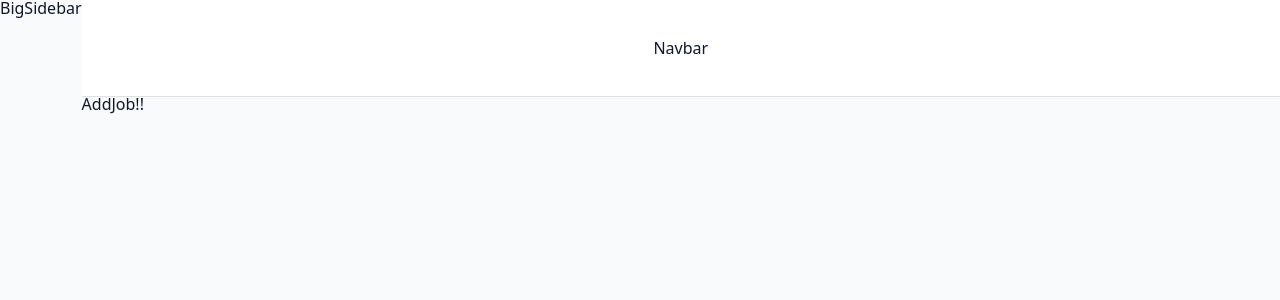
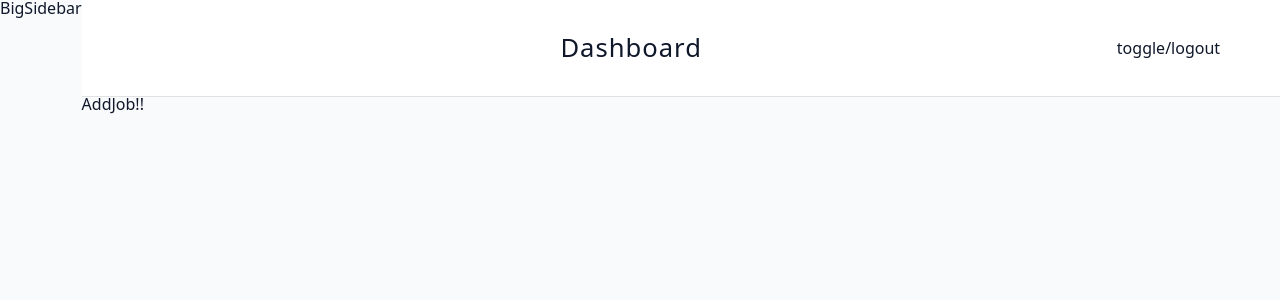
Before and after one commit to BircanAli/X-Joby, a React (Vite) app in the folder client/: page /dashboard in a window 1280 px wide. Shown: the top 300 px of the page. Built offline with nearby package versions, Linux system fonts and the light colour scheme.

Commit message:
added navbar added toggle button

```diff
--- a/client/src/components/Navbar.jsx
+++ b/client/src/components/Navbar.jsx
@@ -1,7 +1,24 @@
 import Wrapper from "../assets/wrappers/Navbar";
+import { FaAlignLeft } from "react-icons/fa";
+import Logo from "./Logo";
 import { useDashboardContext } from "../pages/DashboardLayout";
+import SmallSidebar from "./SmallSidebar";
 
 const Navbar = () => {
-  return <Wrapper>Navbar</Wrapper>;
+  const { toggleSidebar, showSidebar } = useDashboardContext();
+  return (
+    <Wrapper>
+      <div className="nav-center">
+        <button onClick={toggleSidebar} type="button" className="toggle-btn">
+          {showSidebar ? <FaAlignLeft /> : <SmallSidebar />}
+        </button>
+        <div>
+          <Logo />
+          <h4 className="logo-text">dashboard</h4>
+        </div>
+        <div className="btn-container">toggle/logout</div>
+      </div>
+    </Wrapper>
+  );
 };
 export default Navbar;
--- a/client/src/components/SmallSidebar.jsx
+++ b/client/src/components/SmallSidebar.jsx
@@ -3,7 +3,7 @@
 
 const SmallSidebar = () => {
   const data = useDashboardContext();
-  console.log(data);
+
   return <Wrapper>SmallSidebar</Wrapper>;
 };
 export default SmallSidebar;
```
